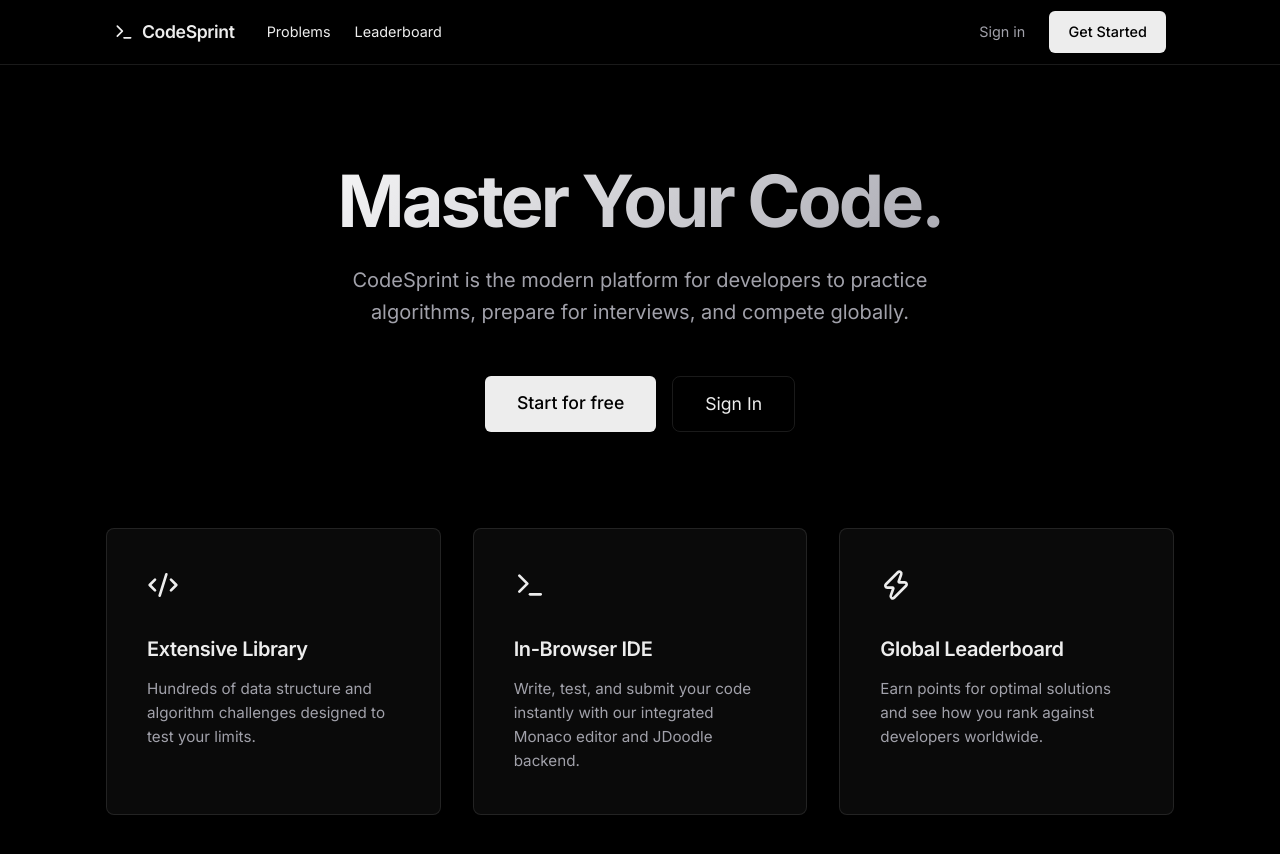
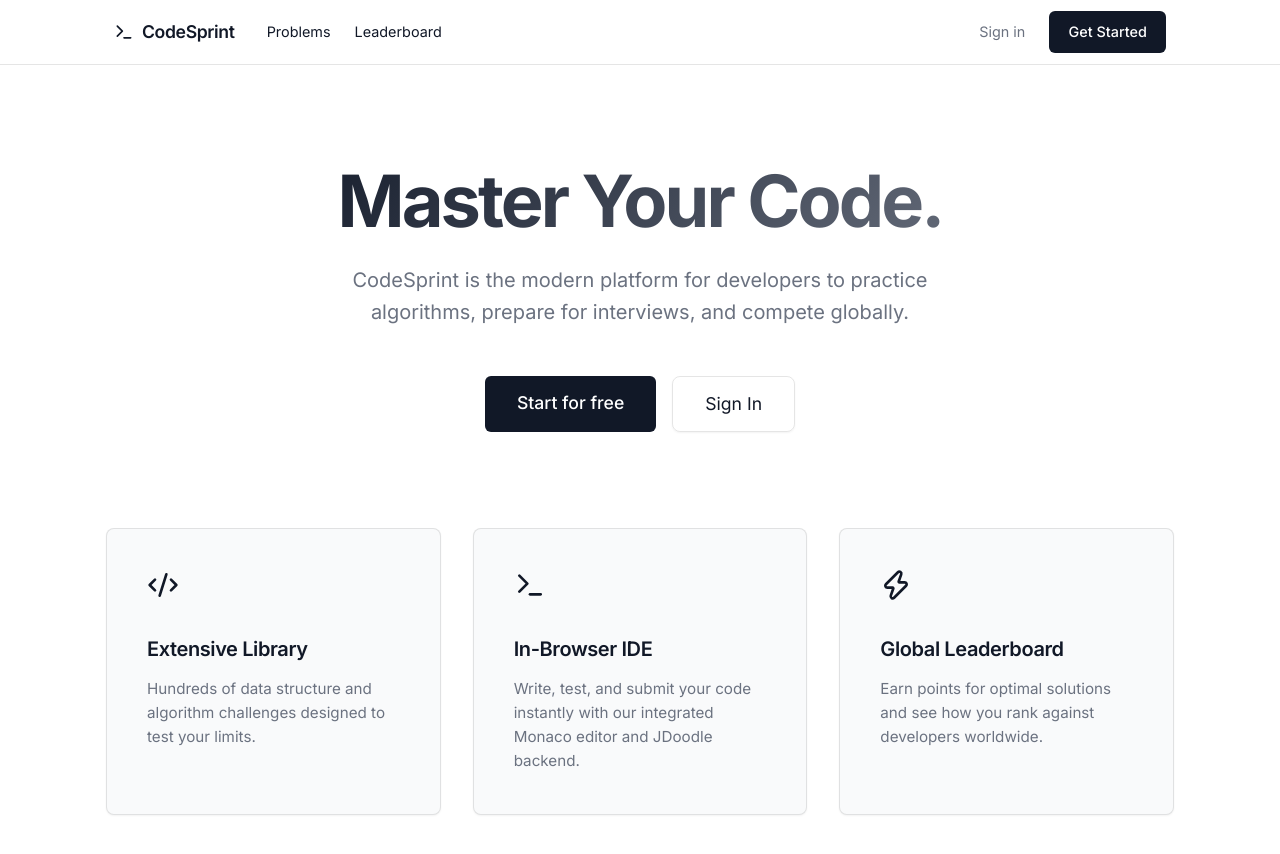
Before and after one commit to shreya-nair21/CodeSprint, a React app in the folder frontend/: page / in a window 1280 px wide. Shown: the top 854 px of the page. Built offline with nearby package versions, Linux system fonts and the light colour scheme; the HTML template or start-up script is replaced by a standard one.

Commit message:
apply theme

```diff
--- a/frontend/src/index.css
+++ b/frontend/src/index.css
@@ -1,26 +1,53 @@
 @import url('https://fonts.googleapis.com/css2?family=Inter:wght@300;400;500;600;700&display=swap');
 
 :root {
-  /* Ultra-Modern Dark Theme Palette */
-  --bg-color: #000000;
-  --surface-color: #0a0a0a;
-  --surface-hover: #171717;
+  /* Light Theme Palette */
+  --bg-color: #ffffff;
+  --bg-gradient: linear-gradient(135deg, #ffffff 0%, #f9fafb 100%);
+  --surface-color: #f9fafb;
+  --surface-hover: #f3f4f6;
   --primary-color: #3b82f6; /* Modern Blue */
   --primary-hover: #2563eb;
   --secondary-color: #8b5cf6; /* Modern Purple */
   --accent-color: #10b981;
   --danger-color: #ef4444;
 
-  --text-main: #ededed;
-  --text-muted: #a1a1aa;
-  --border-color: rgba(255, 255, 255, 0.1);
-  --nav-bg: rgba(0, 0, 0, 0.8);
+  --text-main: #111827;
+  --text-muted: #6b7280;
+  --border-color: rgba(0, 0, 0, 0.1);
+  --nav-bg: rgba(255, 255, 255, 0.8);
+
+  /* Grid Background Variables (Light) */
+  --grid-line: #f0f0f0;
+  --grid-glow: #d5c5ff;
+  --grid-glow-2: transparent;
 
   /* Utilities */
   --border-radius: 8px;
+  --shadow-sm: 0 1px 2px rgba(0, 0, 0, 0.05);
+  --shadow-md: 0 8px 16px rgba(0, 0, 0, 0.05);
+  --shadow-glow: 0 0 20px rgba(59, 130, 246, 0.15);
+}
+
+[data-theme='dark'] {
+  /* Sleek Modern Dark Theme Palette */
+  --bg-color: #0b0e14;
+  --bg-gradient: linear-gradient(135deg, #0b0e14 0%, #111622 100%);
+  --surface-color: #131821;
+  --surface-hover: #1c2331;
+
+  --text-main: #ededed;
+  --text-muted: #a1a1aa;
+  --border-color: rgba(255, 255, 255, 0.08);
+  --nav-bg: rgba(11, 14, 20, 0.8);
+
+  /* Grid Background Variables (Dark) */
+  --grid-line: rgba(255, 255, 255, 0.07);
+  --grid-glow: rgba(139, 92, 246, 0.2);
+  --grid-glow-2: rgba(59, 130, 246, 0.15);
+
   --shadow-sm: 0 1px 2px rgba(0, 0, 0, 0.5);
   --shadow-md: 0 8px 16px rgba(0, 0, 0, 0.5);
-  --shadow-glow: 0 0 20px rgba(59, 130, 246, 0.15);
 }
 
 * {
@@ -37,6 +64,41 @@ body {
   min-height: 100vh;
   -webkit-font-smoothing: antialiased;
   -moz-osx-font-smoothing: grayscale;
+  transition: background-color 0.6s cubic-bezier(0.4, 0, 0.2, 1), color 0.6s cubic-bezier(0.4, 0, 0.2, 1);
+}
+
+/* Background wrapper */
+.app-wrapper {
+  position: relative;
+  min-height: 100vh;
+  width: 100%;
+  background-color: var(--bg-color);
+  background: var(--bg-gradient);
+  transition: background-color 0.6s cubic-bezier(0.4, 0, 0.2, 1);
+}
+
+.global-bg {
+  position: absolute;
+  top: 0;
+  left: 0;
+  right: 0;
+  bottom: 0;
+  z-index: 0;
+  pointer-events: none;
+  background-image:
+    linear-gradient(to right, var(--grid-line) 1px, transparent 1px),
+    linear-gradient(to bottom, var(--grid-line) 1px, transparent 1px),
+    radial-gradient(circle 800px at 100% 200px, var(--grid-glow), transparent),
+    radial-gradient(circle 600px at 0% 100%, var(--grid-glow-2), transparent);
+  background-size: 96px 64px, 96px 64px, 100% 100%, 100% 100%;
+}
+
+.app-container {
+  position: relative;
+  z-index: 1;
+  display: flex;
+  flex-direction: column;
+  min-height: 100vh;
 }
 
 /* Modern Panel */
@@ -135,7 +197,7 @@ input:focus, textarea:focus, select:focus {
 
 /* Text Gradients */
 .text-gradient {
-  background: linear-gradient(135deg, #fff 0%, #a1a1aa 100%);
+  background: linear-gradient(135deg, var(--text-main) 0%, var(--text-muted) 100%);
   -webkit-background-clip: text;
   -webkit-text-fill-color: transparent;
   background-clip: text;
```
